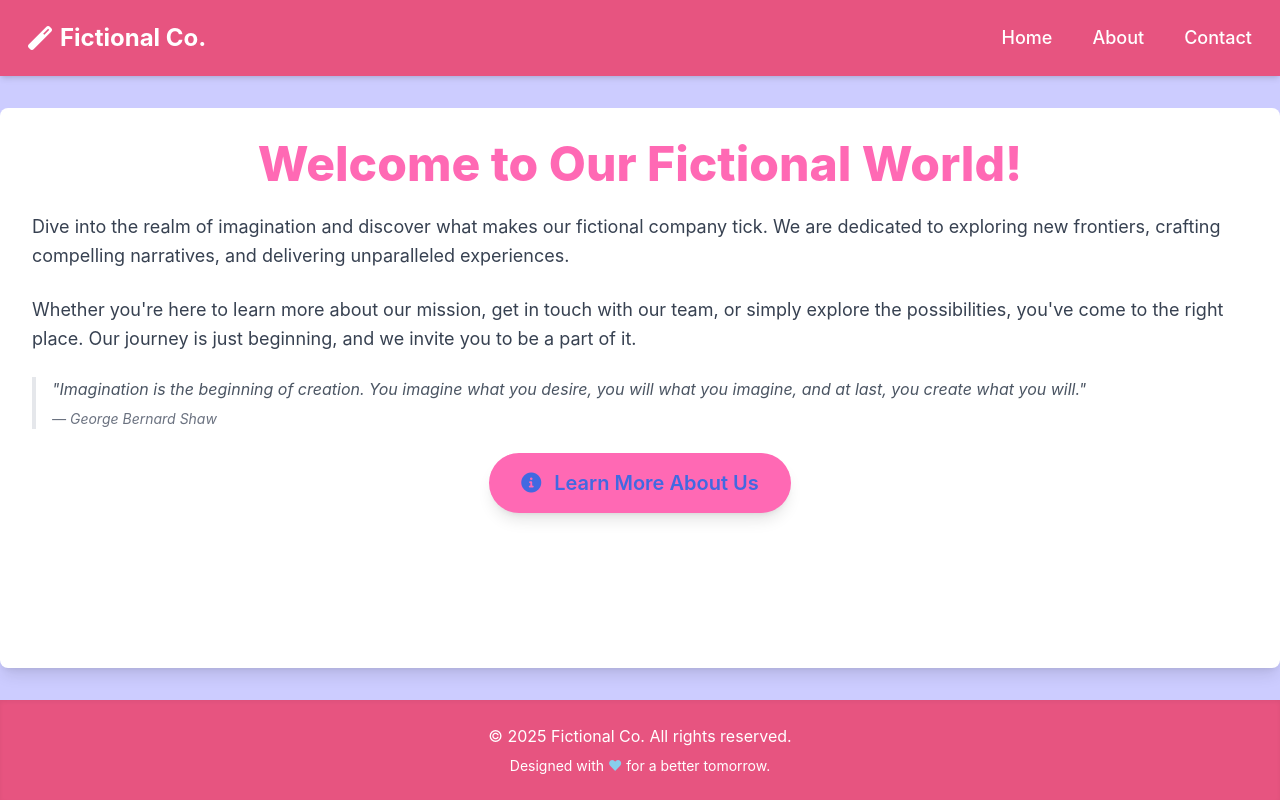
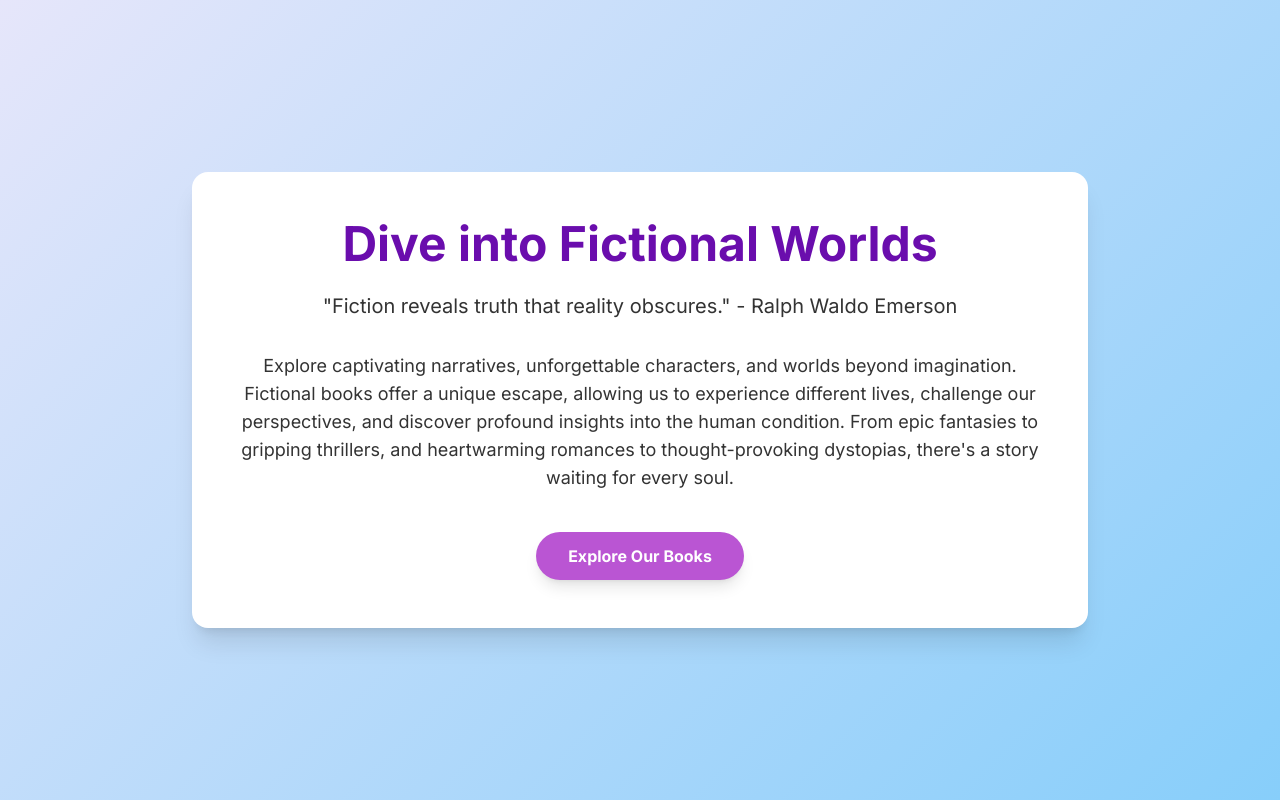
Before and after one commit to Nithya023/Frictional-Website, a plain HTML site: page index.html in a window 1280 px wide. Drawn offline with nearby package versions, Linux system fonts and the light colour scheme.

Commit message:
Update index.html

```diff
--- a/index.html
+++ b/index.html
@@ -12,77 +12,55 @@
 </script>
     <meta charset="UTF-8">
     <meta name="viewport" content="width=device-width, initial-scale=1.0">
-    <title>Home - Fictional Website</title>
+    <title>Welcome to Fictional Worlds</title>
     <!-- Tailwind CSS CDN -->
     <script src="https://cdn.tailwindcss.com"></script>
-    <!-- Font Awesome CDN for Icons -->
-    <link rel="stylesheet" href="https://cdnjs.cloudflare.com/ajax/libs/font-awesome/6.0.0-beta3/css/all.min.css">
+    <!-- Google Fonts - Inter -->
+    <link href="https://fonts.googleapis.com/css2?family=Inter:wght@300;400;600;700&display=swap" rel="stylesheet">
     <style>
-        /* Custom styles for Inter font and general body background */
         body {
             font-family: 'Inter', sans-serif;
-            background-color: #CCCCFF; /* Medium Lavender background */
-            color: #333; /* Dark gray text */
+            /* Vibrant gradient background: Lavender Mist to Soft Sky Blue */
+            background: linear-gradient(135deg, #E6E6FA, #87CEFA);
+            min-height: 100vh;
+            display: flex;
+            align-items: center;
+            justify-content: center;
+            padding: 1rem; /* Add some padding for smaller screens */
         }
-        .nav-footer-bg {
-            background-color: #e75480; /* Raspberry Pink for nav and footer */
+        /* Custom scrollbar for a cleaner look */
+        ::-webkit-scrollbar {
+            width: 8px;
         }
-        .primary-color-text {
-            color: #ff69b4; /* Hot Pink for links/headings */
+        ::-webkit-scrollbar-track {
+            background: #f1f1f1;
+            border-radius: 10px;
         }
-        .accent-color-text {
-            color: #87ceeb; /* Sky Blue for highlights */
+        ::-webkit-scrollbar-thumb {
+            background: #BA55D3; /* Highlight color for scrollbar */
+            border-radius: 10px;
         }
-        .btn-primary {
-            background-color: #ff69b4; /* Hot Pink for buttons */
-            color: #4169e1; /* Royal Blue text for buttons */
-        }
-        .btn-primary:hover {
-            background-color: #e0529b; /* Slightly darker pink on hover */
+        ::-webkit-scrollbar-thumb:hover {
+            background: #6A0DAD; /* Deep Purple on hover */
         }
     </style>
 </head>
-<body class="flex flex-col min-h-screen">
-    <!-- Navbar -->
-    <nav class="nav-footer-bg p-4 shadow-md">
-        <div class="container mx-auto flex justify-between items-center">
-            <a href="index.html" class="text-white text-2xl font-bold rounded-md px-3 py-1 hover:bg-pink-700 transition-colors flex items-center">
-                <i class="fas fa-magic mr-2"></i> Fictional Co.
-            </a>
-            <div class="flex space-x-4">
-                <a href="index.html" class="primary-color-text text-white px-3 py-2 rounded-md text-lg font-medium hover:bg-pink-700 transition-colors">Home</a>
-                <a href="about.html" class="text-white px-3 py-2 rounded-md text-lg font-medium hover:bg-pink-700 transition-colors">About</a>
-                <a href="contact.html" class="text-white px-3 py-2 rounded-md text-lg font-medium hover:bg-pink-700 transition-colors">Contact</a>
-            </div>
-        </div>
-    </nav>
-
-    <!-- Main Content -->
-    <main class="flex-grow container mx-auto p-8 my-8 bg-white rounded-lg shadow-lg">
-        <h1 class="text-5xl font-extrabold mb-6 text-center primary-color-text">Welcome to Our Fictional World!</h1>
-        <p class="text-lg leading-relaxed mb-6 text-gray-700">
-            Dive into the realm of imagination and discover what makes our fictional company tick. We are dedicated to exploring new frontiers, crafting compelling narratives, and delivering unparalleled experiences.
+<body class="text-[#333333]"> <!-- Charcoal Gray text color -->
+    <div class="max-w-4xl mx-auto bg-white p-8 md:p-12 rounded-2xl shadow-xl transform transition-all duration-300 hover:scale-105">
+        <h1 class="text-4xl md:text-5xl font-extrabold text-center mb-6 text-[#6A0DAD]"> <!-- Deep Purple for heading -->
+            Dive into Fictional Worlds
+        </h1>
+        <p class="text-lg md:text-xl text-center mb-8 leading-relaxed text-[#333333]">
+            "Fiction reveals truth that reality obscures." - Ralph Waldo Emerson
         </p>
-        <p class="text-lg leading-relaxed mb-6 text-gray-700">
-            Whether you're here to learn more about our mission, get in touch with our team, or simply explore the possibilities, you've come to the right place. Our journey is just beginning, and we invite you to be a part of it.
+        <p class="text-md md:text-lg text-center mb-10 leading-relaxed text-[#333333]">
+            Explore captivating narratives, unforgettable characters, and worlds beyond imagination. Fictional books offer a unique escape, allowing us to experience different lives, challenge our perspectives, and discover profound insights into the human condition. From epic fantasies to gripping thrillers, and heartwarming romances to thought-provoking dystopias, there's a story waiting for every soul.
         </p>
-        <blockquote class="border-l-4 border-accent-color-text pl-4 italic text-gray-600 mb-6">
-            "Imagination is the beginning of creation. You imagine what you desire, you will what you imagine, and at last, you create what you will."
-            <footer class="mt-2 text-sm text-gray-500">— George Bernard Shaw</footer>
-        </blockquote>
-        <div class="text-center">
-            <a href="about.html" class="inline-block btn-primary px-8 py-4 rounded-full text-xl font-semibold shadow-lg hover:shadow-xl transition-all duration-300 transform hover:scale-105">
-                <i class="fas fa-info-circle mr-2"></i> Learn More About Us
+        <div class="flex justify-center">
+            <a href="books.html" class="inline-block bg-[#BA55D3] hover:bg-[#6A0DAD] text-white font-bold py-3 px-8 rounded-full shadow-lg transform transition-all duration-300 hover:scale-110 focus:outline-none focus:ring-4 focus:ring-[#FFC0CB]"> <!-- Medium Orchid Purple for button, Pastel Pink for ring -->
+                Explore Our Books
             </a>
         </div>
-    </main>
-
-    <!-- Footer -->
-    <footer class="nav-footer-bg p-6 text-white text-center shadow-inner mt-auto">
-        <div class="container mx-auto">
-            <p>&copy; 2025 Fictional Co. All rights reserved.</p>
-            <p class="text-sm mt-2">Designed with <span class="accent-color-text">&hearts;</span> for a better tomorrow.</p>
-        </div>
-    </footer>
+    </div>
 </body>
 </html>
```
